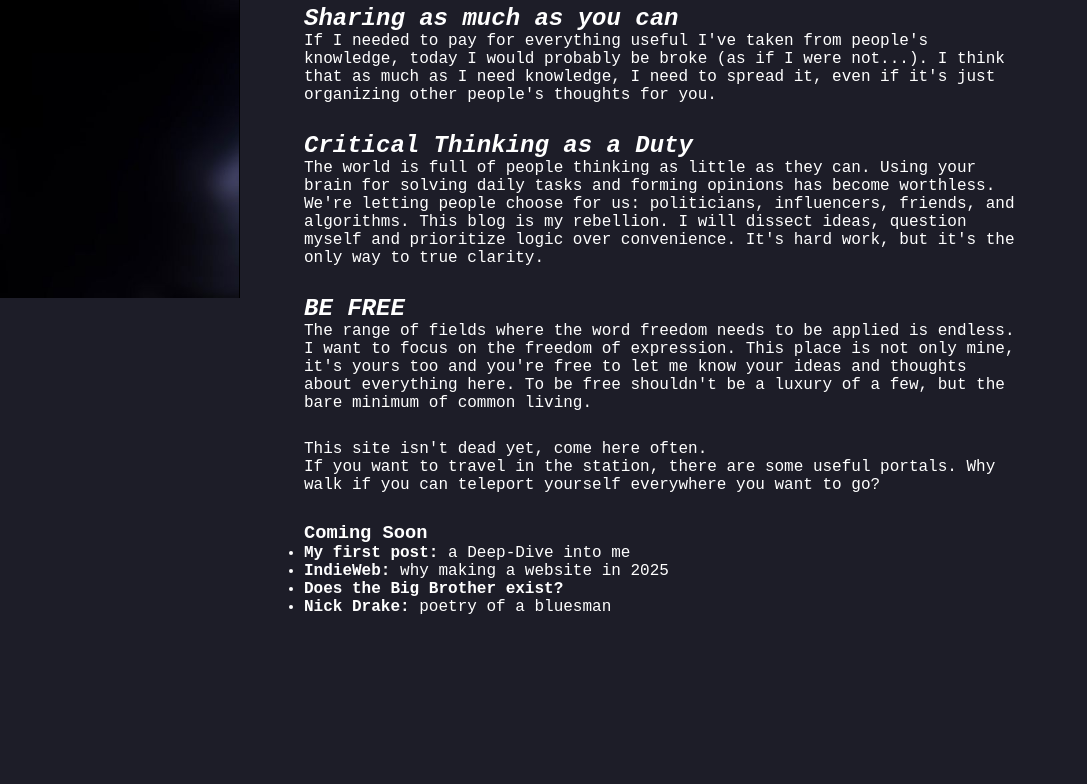
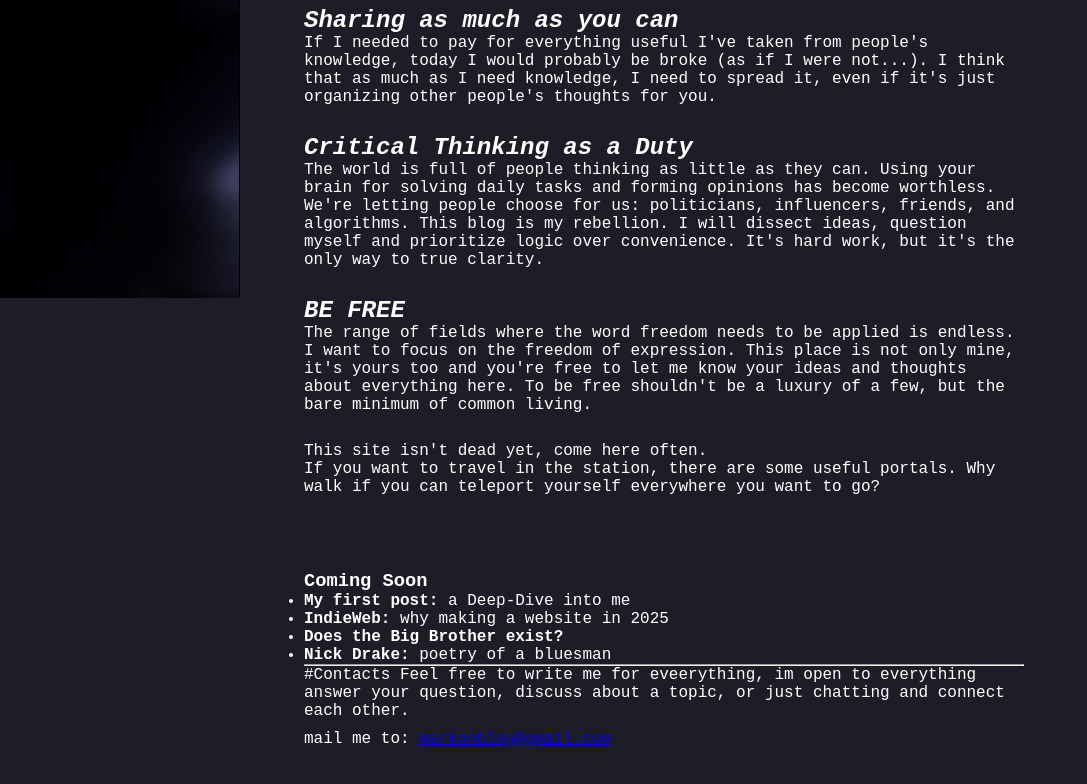
Before and after one commit to mark-on/mark-on.github.io, an Eleventy site: page src/about.md in a window 1280 px wide. Shown: the part 502-1286 px from the top of the page, without its empty margins (0-1087 px from the left). Before the commit the page ends 1158 px from the top, so only its background shows below. Built offline with nearby package versions, Linux system fonts and the light colour scheme; Eleventy itself is replaced by a stand-in of ours; files that its build step writes are made by us from their sources; files whose address does not match are found by name.

Commit message:
Auto update on $(date)

```diff
--- a/src/about.md
+++ b/src/about.md
@@ -2,6 +2,8 @@
 layout: layout.njk
 title: "About Me"
 permalink: /about/
+---
+
 ---
 
 # Hello there, I'm Mark!<br>
@@ -28,8 +30,16 @@ The range of fields where the word freedom needs to be applied is endless. I wan
 This site isn't dead yet, come here often.<br>
 If you want to travel in the station, there are some useful portals. Why walk if you can teleport yourself everywhere you want to go?<br><br>
 
+<br><br>
 ### Coming Soon<br>
 - **My first post:** a Deep-Dive into me<br>
 - **IndieWeb:** why making a website in 2025<br>
 - **Does the Big Brother exist?**<br>
 - **Nick Drake:** poetry of a bluesman
+
+
+---
+#Contacts
+Feel free to write me for eveerything, im open to everything answer your question, discuss about a topic, or just chatting and connect each other.
+
+mail me to: [markonblog@gmail.com](mailto:markonblog@gmail.com)
```
Also changed, not shown: 1 other file.
